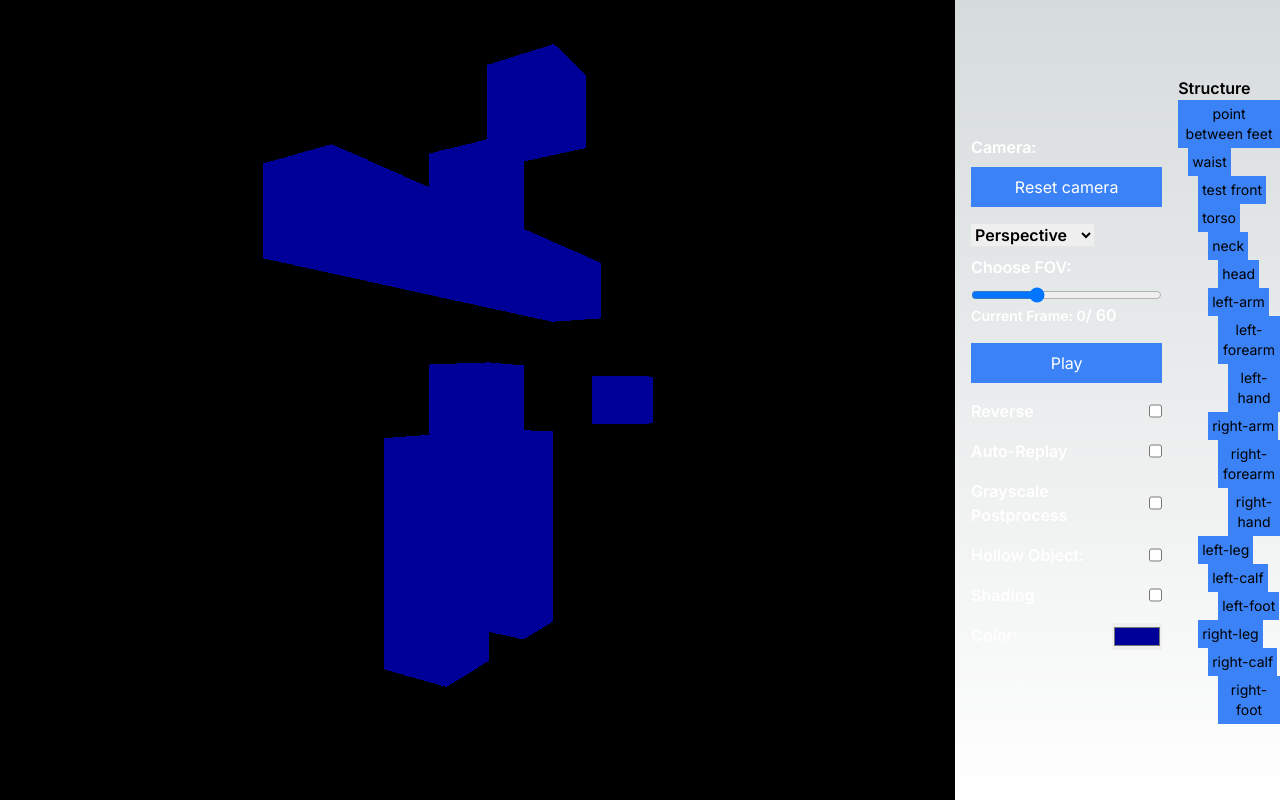
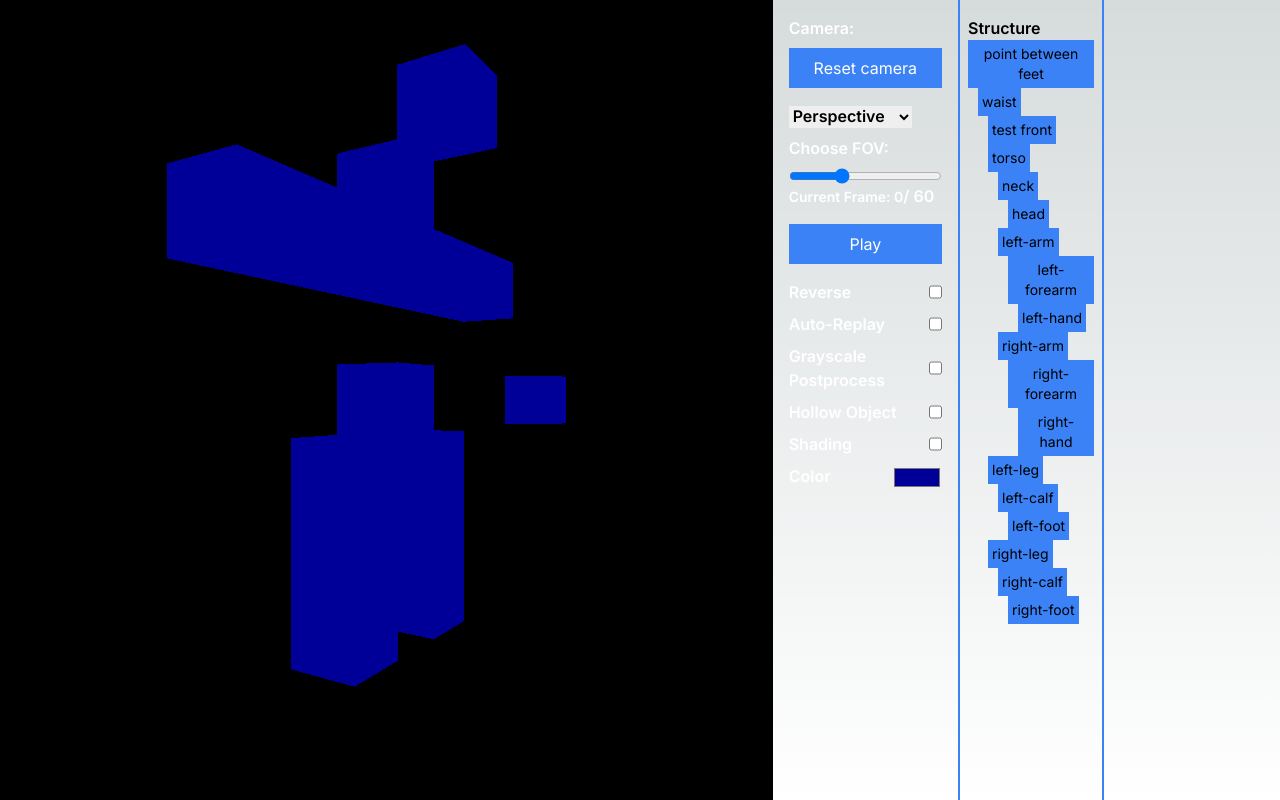
Before and after one commit to williamnixon20/computer-graphics-project, a Next.js app: page / in a window 1280 px wide. Built offline with nearby package versions, Linux system fonts and the light colour scheme.

Commit message:
fix: ctidy up UI

```diff
--- a/src/app/canvas.tsx
+++ b/src/app/canvas.tsx
@@ -504,7 +504,7 @@ export default function Canvas() {
           className="w-full h-full bg-white"
         />
       </div>
-      <div className="flex flex-col h-full rounded-md bg-gray-black p-4 w-72">
+      <div className="flex flex-col h-screen bg-gray-black p-4 w-72 border-r-2 border-r-blue-500">
         <label className="text-base font-semibold text-white mb-2">
           Camera:
         </label>
@@ -533,7 +533,7 @@ export default function Canvas() {
           <select
             onChange={(e) => {
               const newValue = e.target.value;
-              cameraInformation.projType = newValue
+              cameraInformation.projType = newValue;
             }}
             value={cameraInformation.projType}
           >
@@ -577,7 +577,7 @@ export default function Canvas() {
             {animate ? "Pause" : "Play"}
           </button>
 
-          <div className="mb-4 flex flex-row justify-between">
+          <div className="mb-2 flex flex-row justify-between">
             <label className="text-base font-semibold text-white mr-2">
               Reverse
             </label>
@@ -588,7 +588,7 @@ export default function Canvas() {
             />
           </div>
 
-          <div className="mb-4 flex flex-row justify-between">
+          <div className="mb-2 flex flex-row justify-between">
             <label className="text-base font-semibold text-white mr-2">
               Auto-Replay
             </label>
@@ -599,7 +599,7 @@ export default function Canvas() {
             />
           </div>
         </div>
-        <div className="mb-4 flex flex-row justify-between">
+        <div className="mb-2 flex flex-row justify-between">
           <label className="text-base font-semibold text-white mr-2">
             Grayscale Postprocess
           </label>
@@ -613,9 +613,9 @@ export default function Canvas() {
             }}
           ></input>
         </div>
-        <div className="mb-4 flex flex-row justify-between">
+        <div className="mb-2 flex flex-row justify-between">
           <label className="text-base font-semibold text-white mr-2">
-            Hollow Object:
+            Hollow Object
           </label>
           <input
             type="checkbox"
@@ -630,7 +630,7 @@ export default function Canvas() {
             }}
           ></input>
         </div>
-        <div className="mb-4 flex flex-row justify-between">
+        <div className="mb-2 flex flex-row justify-between">
           <label className="text-base font-semibold text-white mr-2">
             Shading
           </label>
@@ -640,9 +640,9 @@ export default function Canvas() {
             onChange={(e) => setShading(e.target.checked)}
           ></input>
         </div>
-        <div className="mb-4 flex flex-row justify-between">
+        <div className="mb-2 flex flex-row justify-between">
           <label className="text-base font-semibold text-white mr-2">
-            Color:
+            Color
           </label>
           <input
             type="color"
@@ -652,8 +652,10 @@ export default function Canvas() {
         </div>
         {shading && (
           <div className="flex flex-col gap-2">
-            <label className="text-base font-semibold text-white mb-2">
-              Shininess:
+            <div className="mb-2 flex flex-row justify-between">
+              <label className="text-base font-semibold text-white mr-2">
+                Shininess
+              </label>
               <input
                 type="range"
                 min={1}
@@ -661,25 +663,31 @@ export default function Canvas() {
                 value={shininess}
                 onChange={(e) => setShininess(parseInt(e.target.value))}
               />
+            </div>
+            <div className="mb-2 flex flex-row justify-between">
+              <label className="text-base font-semibold text-white mr-2">
+                Specular
               </label>
-            <label className="text-base font-semibold text-white mb-2">
-              Specular:
               <input
                 type="color"
                 value={specular}
                 onChange={(e) => setSpecular(e.target.value)}
               />
+            </div>
+            <div className="mb-2 flex flex-row justify-between">
+              <label className="text-base font-semibold text-white mr-2">
+                Diffuse
               </label>
-            <label className="text-base font-semibold text-white mb-2">
-              Diffuse:
               <input
                 type="color"
                 value={diffuse}
                 onChange={(e) => setDiffuse(e.target.value)}
               />
+            </div>
+            <div className="mb-2 flex flex-col justify-between">
+              <label className="text-base font-semibold text-white mb-2">
+                Bump Texture
               </label>
-            <label className="text-base font-semibold text-white mb-2">
-              Bump Texture:
               <input
                 type="file"
                 onChange={(e) => {
@@ -688,11 +696,11 @@ export default function Canvas() {
                   }
                 }}
               />
-            </label>
+            </div>
           </div>
         )}
       </div>
-      <div>
+      <div className="px-2 border-r-2 border-r-blue-500 h-screen min-w-36 p-4">
         <p className="font-semibold">Structure</p>
         {refDict &&
           Object.keys(refDict).map((name) => (
@@ -711,8 +719,9 @@ export default function Canvas() {
             </div>
           ))}
       </div>
+        <div className="p-4 min-w-44 h-screen">
           {selectedName && (
-        <div className="px-3">
+            <>
               <p className="font-semibold">Transforms</p>
               {Object.entries({
                 translate: "Translate",
@@ -721,8 +730,9 @@ export default function Canvas() {
               }).map(([type, label]) =>
                 renderSliders(type as keyof Transforms, label)
               )}
+            </>
+          )}
         </div>
-      )}
     </>
   );
 }
```
Lines whose indentation alone changed are shown as unchanged.
